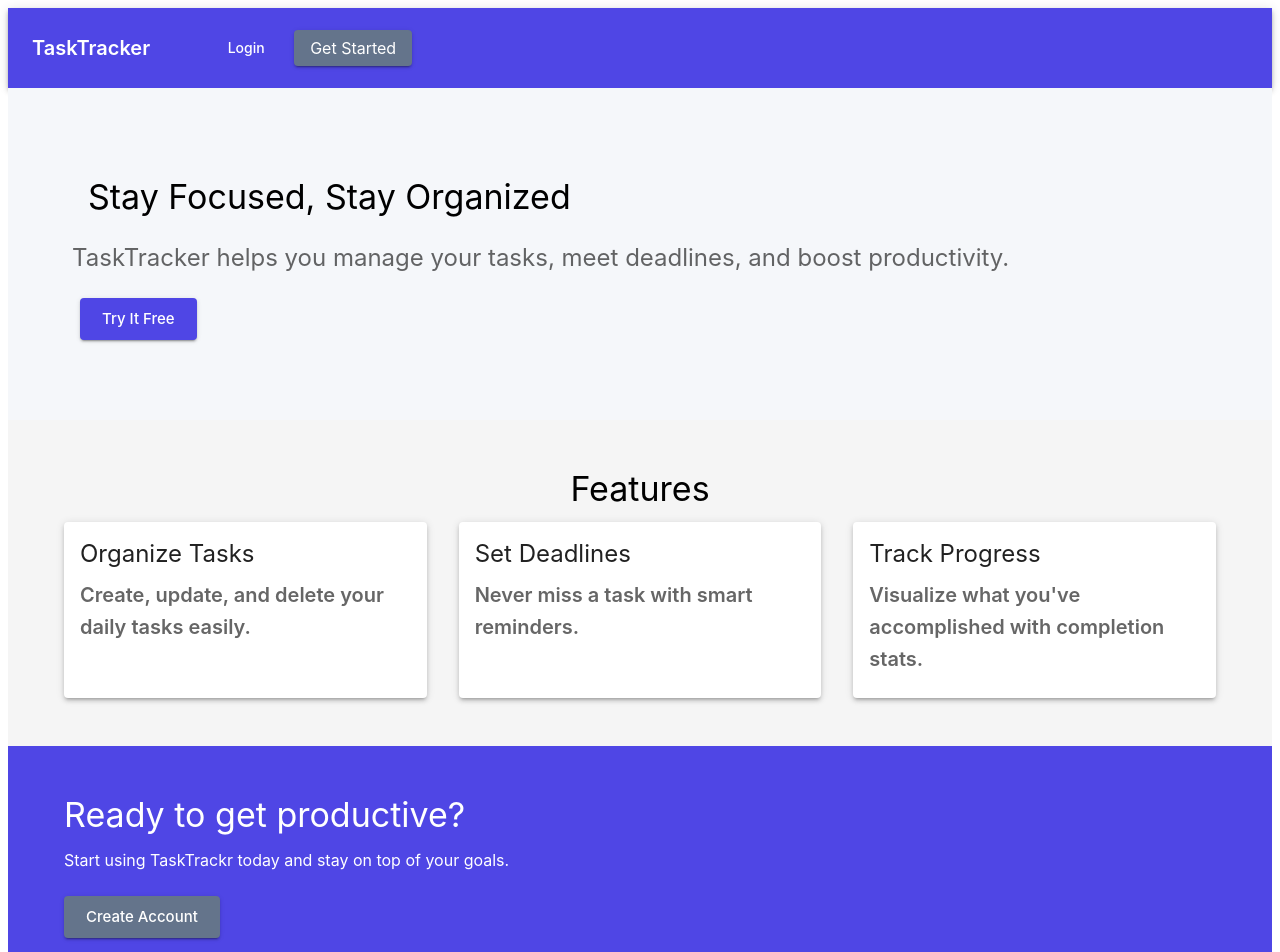
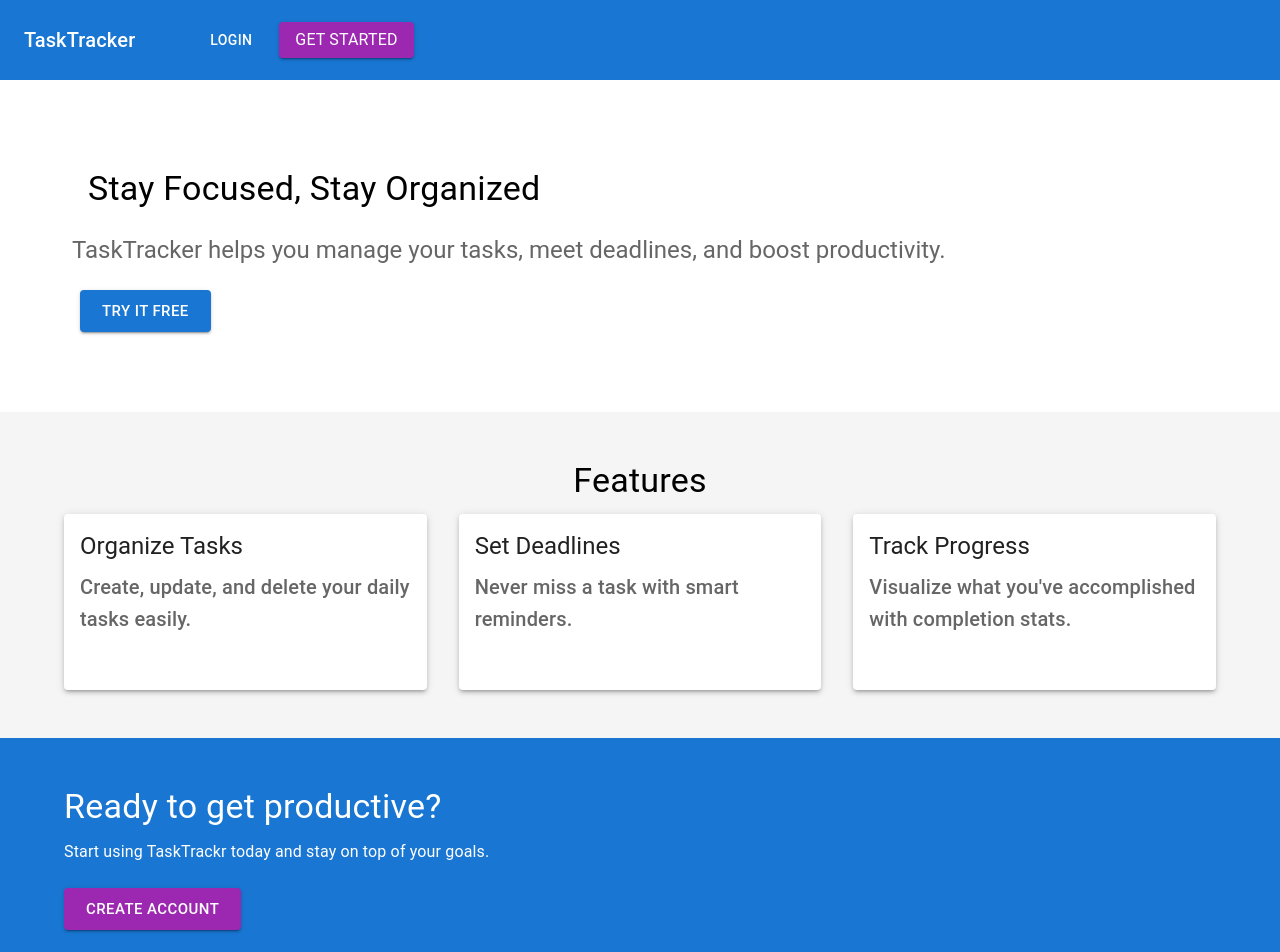
Before and after one commit to nathansungu/tasky-project2, a React (Vite) app in the folder frontend/: page / in a window 1280 px wide. Shown: the top 952 px of the page. Built offline with nearby package versions, Linux system fonts and the light colour scheme; no server answers.

Commit message:
drop theme

```diff
--- a/frontend/src/App.tsx
+++ b/frontend/src/App.tsx
@@ -1,33 +1,12 @@
-import { ThemeProvider, createTheme } from '@mui/material';
-import { BrowserRouter } from 'react-router-dom';
-import PagesRoutes from './routes/routes';
-
-const theme = createTheme({
-  palette: {
-    mode: 'light',
-    primary: { main: '#4F46E5' },
-    secondary: { main: '#64748B' },
-    background: {
-      default: '#F5F7FA',
-      paper: '#FFFFFF',
-    },
-  },
-  typography: {
-    fontFamily: '"Inter", "Segoe UI", "Roboto", "Helvetica", "Arial", sans-serif',
-    h6: { fontWeight: 600 },
-    button: { textTransform: 'none', fontWeight: 500 },
-  },
-
-});
+import "./App.css";
+import { BrowserRouter } from "react-router-dom";
+import PagesRoutes from "./routes/routes";
 
 function App() {
   return (
-
-      <ThemeProvider theme={theme}>
-        <BrowserRouter>
-          <PagesRoutes />
-        </BrowserRouter>
-      </ThemeProvider>
+      <BrowserRouter>
+        <PagesRoutes />
+      </BrowserRouter>
   );
 }
 
```
